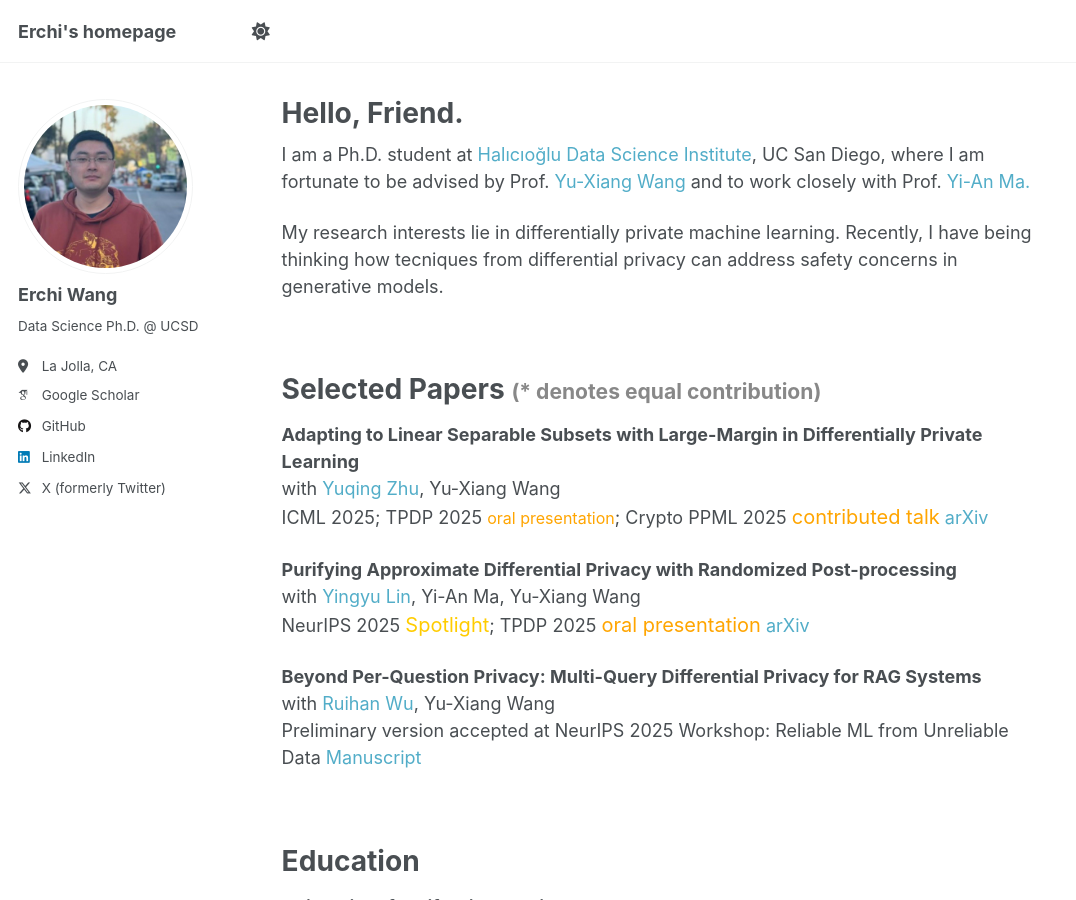
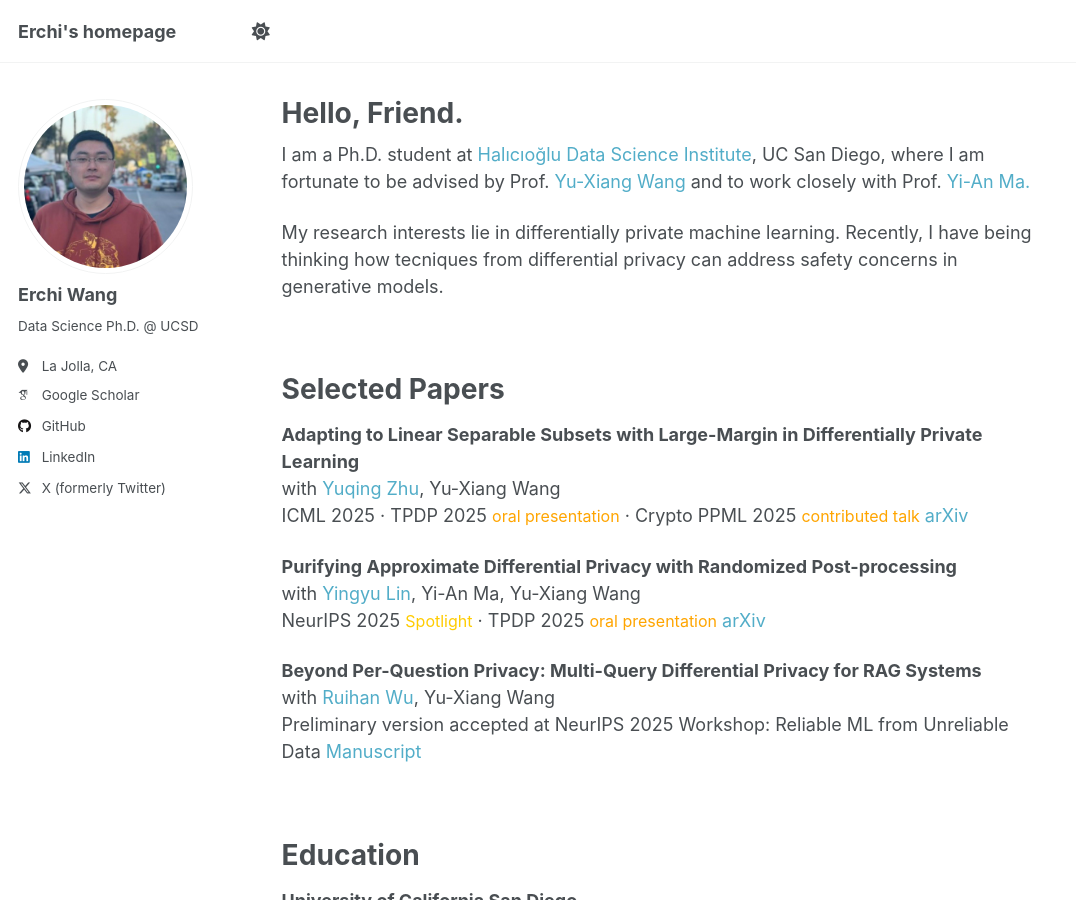
Before and after one commit to erchiw/erchiw.github.io, a Jekyll site: the page built from _pages/about.md, in a window 1280 px wide and 900 px high. Shown: the whole window, without its empty margins (0-1076 px from the left). Built offline with Jekyll 4.4.1, drawn with Linux system fonts in a browser that asks for light colours; some web fonts are replaced.

Commit message:
style again

```diff
--- a/_pages/about.md
+++ b/_pages/about.md
@@ -15,16 +15,16 @@
 <br />
 
 
-Selected Papers <small><span style="color:#888888">(\* denotes equal contribution)</span><small>
+Selected Papers <small><span style="color:#888888">
 ======
 **Adapting to Linear Separable Subsets with Large-Margin in Differentially Private Learning**
 <br> with <a href="https://jeremy43.github.io/" style="text-decoration:none">Yuqing Zhu</a>, Yu-Xiang Wang
-<br>ICML 2025; TPDP 2025 <span style="color: orange; font-size: 12pt;">oral presentation</span>; Crypto PPML 2025 <span style="color: orange; font-size: 15pt;">contributed talk</span> <a href="https://arxiv.org/abs/2505.24737" style="text-decoration:none">arXiv</a>
+<br>ICML 2025 · TPDP 2025 <span style="color: orange; font-size: 12pt;">oral presentation</span> · Crypto PPML 2025 <span style="color: orange; font-size: 12pt;">contributed talk</span> <a href="https://arxiv.org/abs/2505.24737" style="text-decoration:none">arXiv</a>
 
 
 **Purifying Approximate Differential Privacy with Randomized Post-processing**
 <br> with <a href="https://sites.google.com/view/yingyulin" style="text-decoration:none">Yingyu Lin</a>, Yi-An Ma, Yu-Xiang Wang
-<br>NeurIPS 2025 <span style="color:#FFCC00; font-size: 15pt;">Spotlight</span>; TPDP 2025 <span style="color: orange; font-size: 15pt;">oral presentation</span> <a href="https://arxiv.org/pdf/2503.21071" style="text-decoration:none">arXiv</a>
+<br>NeurIPS 2025 <span style="color:#FFCC00; font-size: 12pt;">Spotlight</span> · TPDP 2025 <span style="color: orange; font-size: 12pt;">oral presentation</span> <a href="https://arxiv.org/pdf/2503.21071" style="text-decoration:none">arXiv</a>
 
 
 **Beyond Per-Question Privacy: Multi-Query Differential Privacy for RAG Systems**
```
